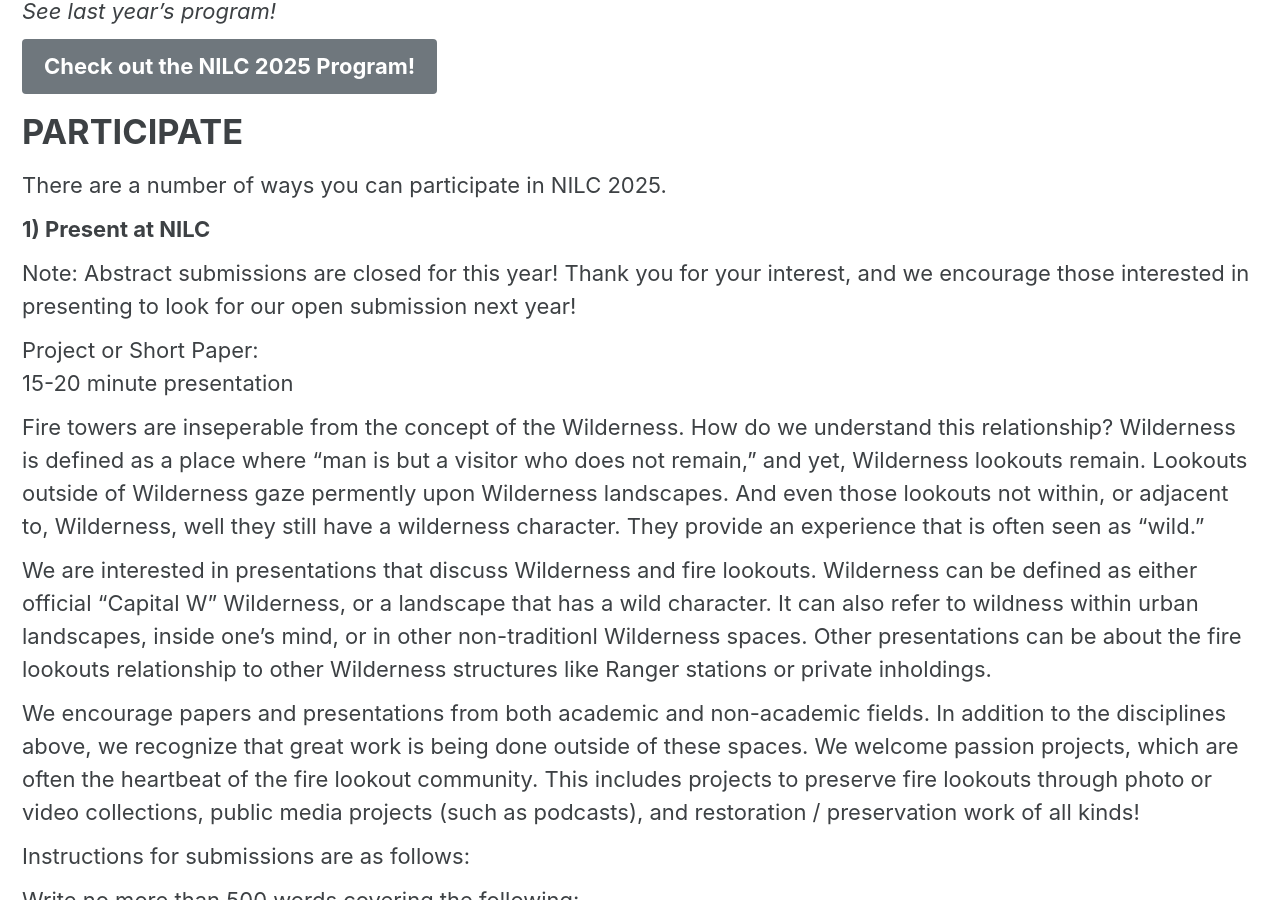
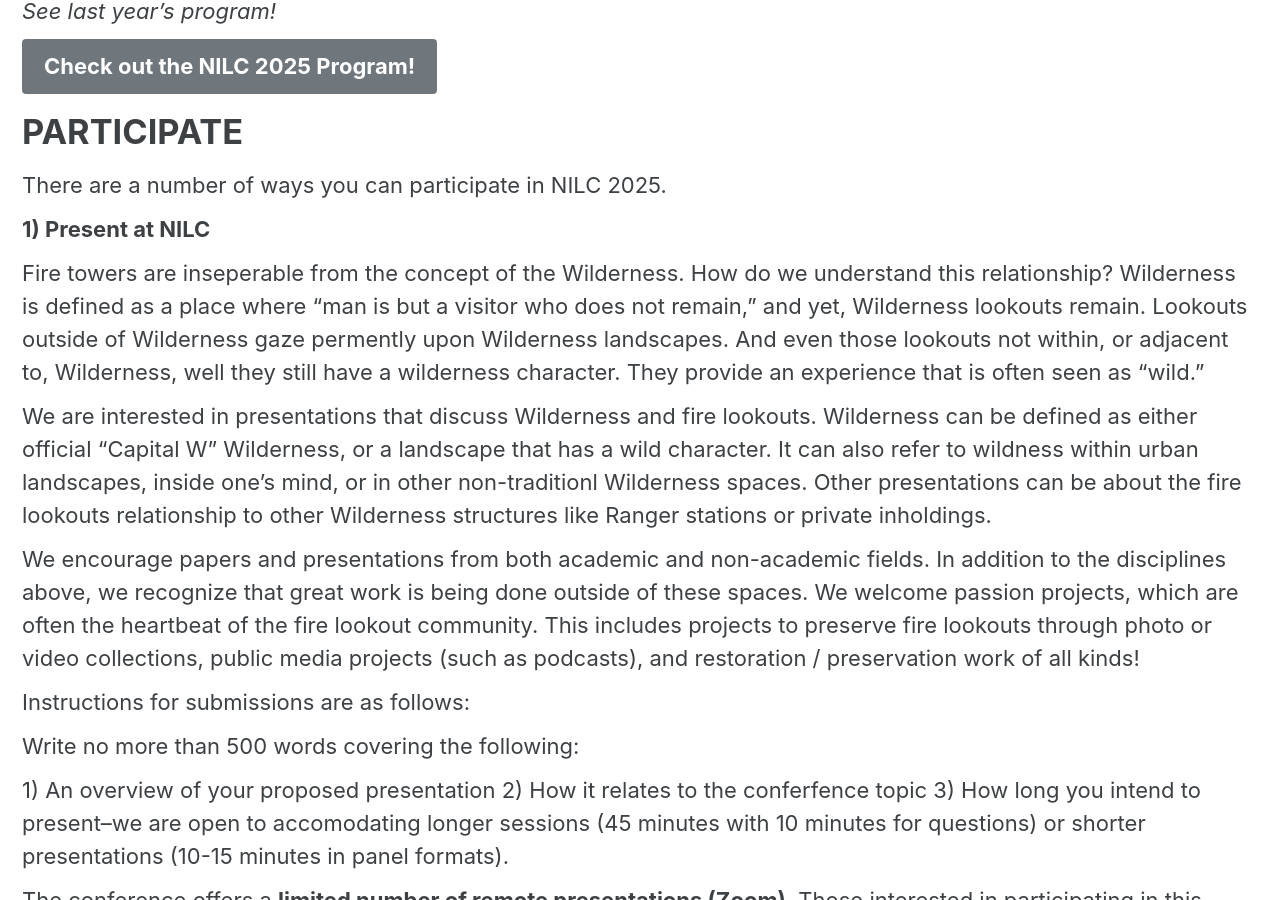
Before and after one commit to lookoutconference/lookoutconference.github.io, a Jekyll site: the page built from pages/participate.md, in a window 1280 px wide and 900 px high, scrolled down 428 px. Built offline with Jekyll 4.4.1, drawn with Linux system fonts in a browser that asks for light colours; cached includes are drawn as plain includes; comment, search, counter and statistics services are not loaded.

Commit message:
Update participation details for NILC 2025
Removed note about closed abstract submissions and details on project or short paper presentations.

```diff
--- a/pages/participate.md
+++ b/pages/participate.md
@@ -22,11 +22,6 @@
 There are a number of ways you can participate in NILC 2025\.
 
 **1) Present at NILC**
-
-Note: Abstract submissions are closed for this year! Thank you for your interest, and we encourage those interested in presenting to look for our open submission next year!
-
-Project or Short Paper:
-15-20 minute presentation
 
 Fire towers are inseperable from the concept of the Wilderness. How do we understand this relationship? Wilderness is defined as a place where "man is but a visitor who does not remain," and yet, Wilderness lookouts remain. Lookouts outside of Wilderness gaze permently upon Wilderness landscapes. And even those lookouts not within, or adjacent to, Wilderness, well they still have a wilderness character. They provide an experience that is often seen as "wild."
 
```
